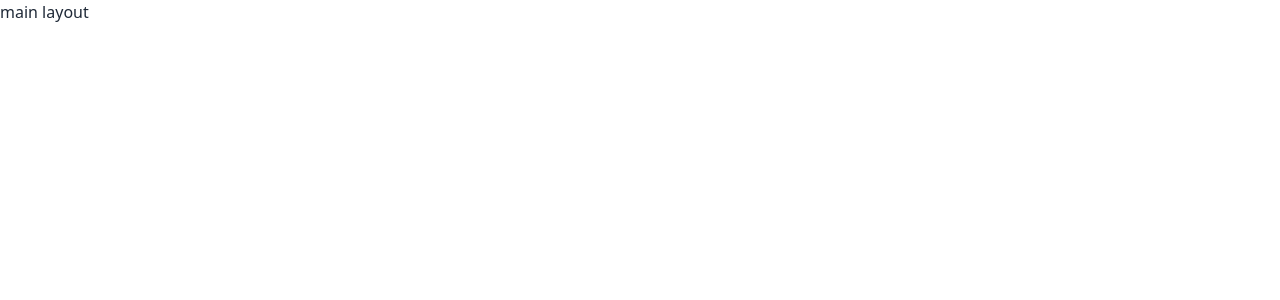
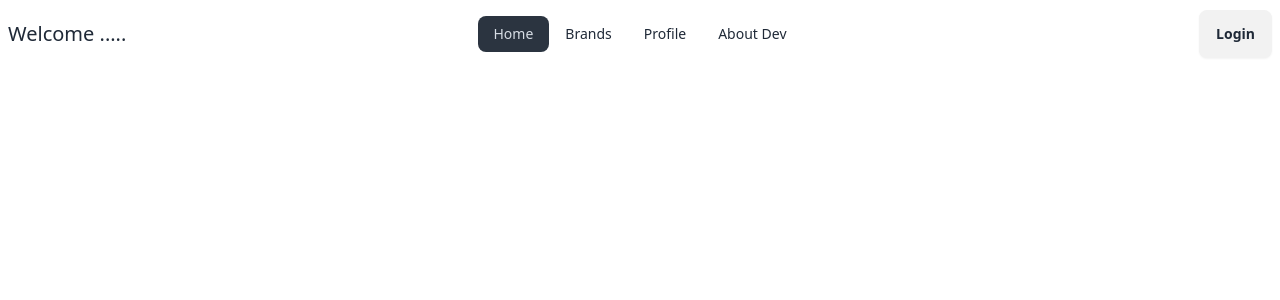
Before and after one commit to imran-information/collect-offers, a React (Vite) app: page / in a window 1280 px wide. Shown: the top 300 px of the page. Built offline with nearby package versions, Linux system fonts and the light colour scheme.

Commit message:
navbar create

```diff
--- a/src/components/NavBar/NavBar.jsx
+++ b/src/components/NavBar/NavBar.jsx
@@ -4,9 +4,9 @@ import { NavLink } from 'react-router-dom';
 const NavBar = () => {
     const links = <>
         <li><NavLink to='/'>Home</NavLink></li>
-        <li><NavLink to='/'>Brands</NavLink></li>
-        <li><NavLink to='/'>Profile</NavLink></li>
-        <li><NavLink to='/'>About Dev</NavLink></li>
+        <li><NavLink to='/brands'>Brands</NavLink></li>
+        <li><NavLink to='/profile'>Profile</NavLink></li>
+        <li><NavLink to='/about'>About Dev</NavLink></li>
 
     </>
     return (
@@ -33,7 +33,7 @@ const NavBar = () => {
                         {links}
                     </ul>
                 </div>
-                <a className="btn btn-ghost text-xl">Welcome .....</a>
+                <NavLink to="/" className=" text-xl">Welcome .....</NavLink>
             </div>
             <div className="navbar-center hidden lg:flex">
                 <ul className="menu menu-horizontal px-1">
@@ -41,7 +41,7 @@ const NavBar = () => {
                 </ul>
             </div>
             <div className="navbar-end">
-                <a className="btn">Login</a>
+                <NavLink to="/login" className="btn">Login</NavLink>
             </div>
         </div>
     );
--- a/src/layouts/MainLayout.jsx
+++ b/src/layouts/MainLayout.jsx
@@ -1,9 +1,10 @@
 import React from 'react';
+import NavBar from '../components/NavBar/NavBar';
 
 const MainLayout = () => {
     return (
         <div>
-            main layout
+            <NavBar></NavBar>
         </div>
     );
 };
```
